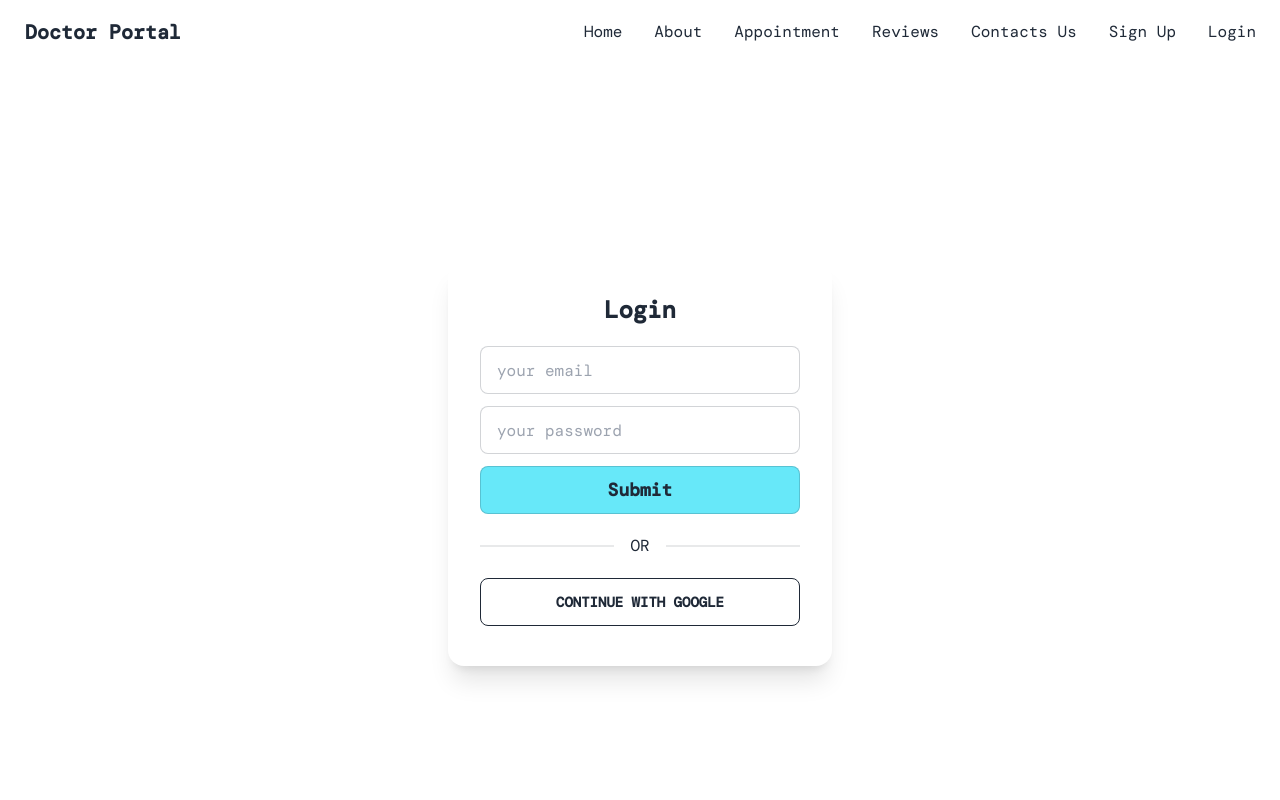
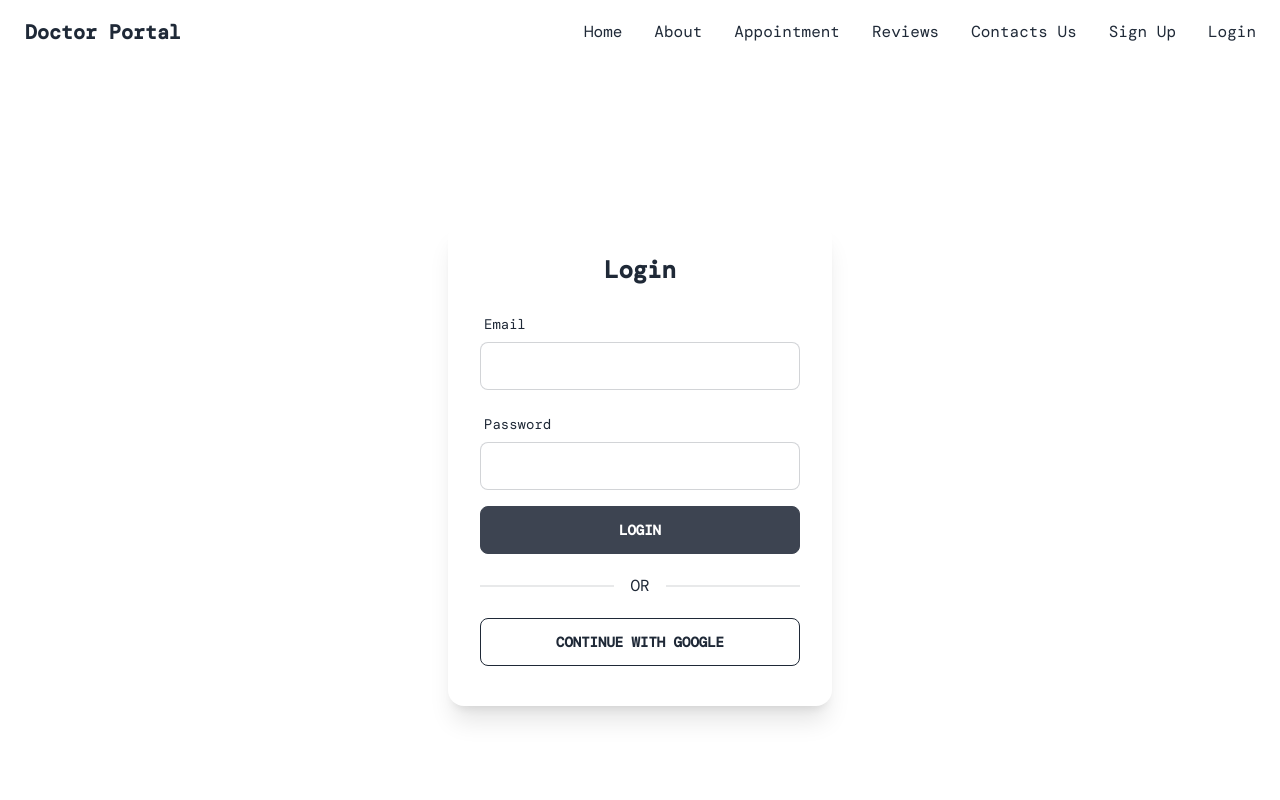
Before and after one commit to rakibulhasan933/doctors-portals-client, a React (Create React App) app: page /login in a window 1280 px wide. Shown: the top 800 px of the page. Built offline with nearby package versions, Linux system fonts and the light colour scheme; a web font is replaced by a local one.

Commit message:
[ADD] login page

```diff
--- a/package.json
+++ b/package.json
@@ -20,6 +20,7 @@
     "react-day-picker": "^8.2.1",
     "react-dom": "^18.2.0",
     "react-firebase-hooks": "^5.0.3",
+    "react-hook-form": "^7.35.0",
     "react-router-dom": "^6.4.0",
     "react-scripts": "5.0.1",
     "web-vitals": "^2.1.4"
--- a/src/Pages/Login/Login.js
+++ b/src/Pages/Login/Login.js
@@ -1,19 +1,76 @@
 import React from 'react';
-import { useSignInWithGoogle } from 'react-firebase-hooks/auth';
+import { useCreateUserWithEmailAndPassword, useSignInWithGoogle } from 'react-firebase-hooks/auth';
 import auth from '../../firebase.init';
+import { useForm } from "react-hook-form";
+import Loading from '../Shared/Loading';
+
 
 const Login = () => {
-	const [signInWithGoogle, user, loading, error] = useSignInWithGoogle(auth);
+	const [
+		createUserWithEmailAndPassword,
+		user,
+		loading,
+		error,
+	] = useCreateUserWithEmailAndPassword(auth);
+	let signInError;
+
+	const [signInWithGoogle, gUser, gLoading, gError] = useSignInWithGoogle(auth);
+	const { register, handleSubmit, formState: { errors } } = useForm();
+	const onSubmit = data => {
+		createUserWithEmailAndPassword(data.email, data.password)
+	};
+
+	if (loading || gLoading) {
+		return <Loading />
+	};
+	if (gError || error) {
+		signInError = <p className='mb-2 text-center text-red-500'><small>{error?.message || gError?.message}</small> </p>
+	}
 
 	return (
 		<div className='flex items-center justify-center h-screen'>
 			<div className="shadow-xl card w-96 bg-base-100 ">
 				<div className="card-body">
 					<h2 className="mb-3 text-2xl font-bold text-center">Login</h2>
-					<form>
-						<input type="email" placeholder="your email" className="w-full max-w-xs mb-3 input input-bordered" required />
-						<input type="password" placeholder="your password" className="w-full max-w-xs mb-3 input input-bordered" required />
-						<input type="submit" value="Submit" className="w-full max-w-xs text-lg font-bold input input-bordered bg-cyan-300" />
+					<form onSubmit={handleSubmit(onSubmit)}>
+						<div className="w-full max-w-xs form-control">
+							<label className="label">
+								<span className="label-text">Email</span>
+							</label>
+							<input type="email" className="w-full max-w-xs input input-bordered" {...register("email", {
+								required: {
+									value: true,
+									message: 'Email is Required'
+								},
+								pattern: {
+									value: /[a-z0-9]+@[a-z]+\.[a-z]{2,3}/,
+									message: 'Provide a valid Email'
+								}
+							})} />
+							<label className="label">
+								{errors.email?.type === 'required' && <span className="text-red-500 label-text-alt">{errors.email.message}</span>}
+								{errors.email?.type === 'pattern' && <span className="text-red-500 label-text-alt">{errors.email.message}</span>}
+							</label>
+							<label className="label">
+								<span className="label-text">Password</span>
+							</label>
+							<input type="password" className="w-full max-w-xs input input-bordered" {...register("password", {
+								required: {
+									value: true,
+									message: 'Password is Required'
+								},
+								minLength: {
+									value: 6,
+									message: 'Must be 6 characters or longer'
+								}
+							})} />
+							<label className="label">
+								{errors.password?.type === 'required' && <span className="text-red-500 label-text-alt">{errors.password.message}</span>}
+								{errors.password?.type === 'minLength' && <span className="text-red-500 label-text-alt">{errors.password.message}</span>}
+							</label>
+						</div>
+						{signInError}
+						<input className='w-full max-w-xs text-white btn' type="submit" value="Login" />
 					</form>
 					<div className="divider">OR</div>
 					<button onClick={() => signInWithGoogle()} className="mb-2 btn btn-outline">Continue with Google</button>
--- /dev/null
+++ b/src/Pages/Shared/Loading.js
@@ -0,0 +1,11 @@
+import React from 'react';
+
+const Loading = () => {
+	return (
+		<div className='flex items-center justify-center h-screen '>
+			<button className="btn loading">loading</button>
+		</div>
+	);
+};
+
+export default Loading;
```
Also changed, not shown: 1 other file (tests, documents, lock files or other folders).
